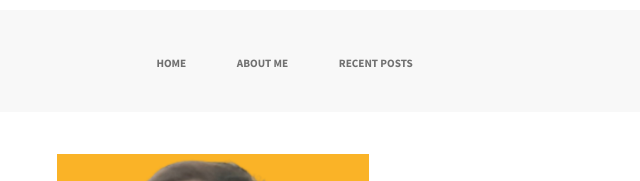
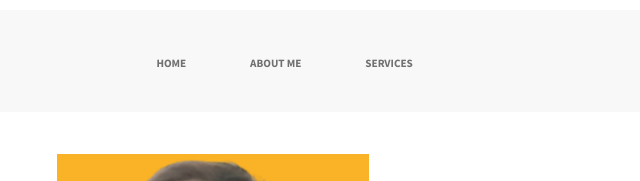
Before and after one commit to Digu560/portfolio_website, a plain HTML site: page index.html in a window 1280 px wide. Shown: the top 181 px of the page, 616-1256 px from the left. Drawn offline with nearby package versions, Linux system fonts and the light colour scheme; a web font is replaced by a local one.

Commit message:
Update index.html

```diff
--- a/index.html
+++ b/index.html
@@ -386,9 +386,9 @@
         </div>
         <nav class="navbar">
             <ul>
-                <li class="listitem"><a href="home.html"><strong>HOME</strong> </a> </li>
-                <li class="listitem"><a href="aboutme.html"><strong>ABOUT ME</strong> </a> </li>
-                <li class="listitem"><a href="recent.html"><strong>RECENT POSTS</strong> </a> </li>
+                <li class="listitem"><a href="#home"><strong>HOME</strong> </a> </li>
+                <li class="listitem"><a href="#about"><strong>ABOUT ME</strong> </a> </li>
+                <li class="listitem"><a href="#services"><strong>SERVICES</strong> </a> </li>
             </ul>
         </nav>
     </div>
```
